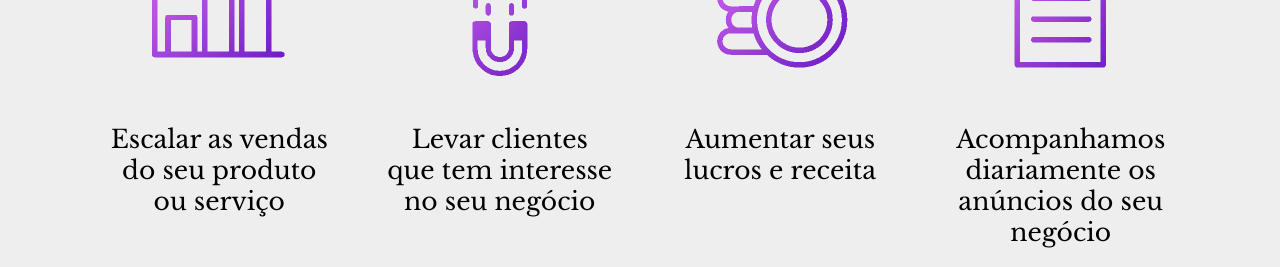
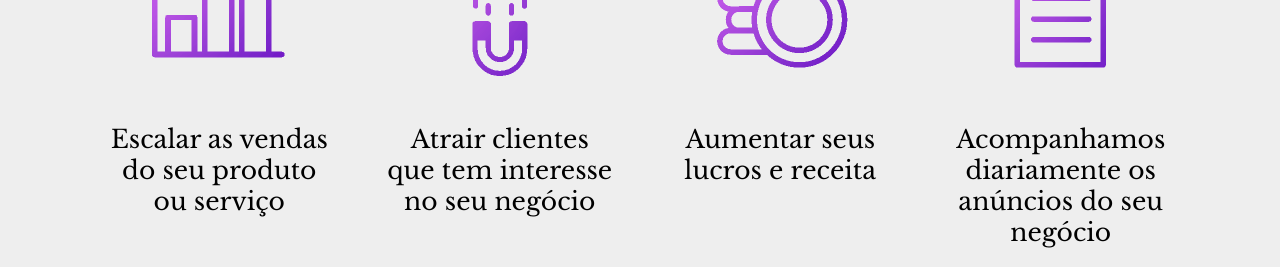
Before and after one commit to KaiooLopes/LobbyAgency, a React (Create React App) app in the folder lobbyagency/: page / in a window 1280 px wide. Shown: the part 900-1167 px from the top of the page. Built offline with nearby package versions, Linux system fonts and the light colour scheme.

Commit message:
Arrumando palavra 'Atrair'

```diff
--- a/lobbyagency/src/components/LobbyAgencyAssistence/index.js
+++ b/lobbyagency/src/components/LobbyAgencyAssistence/index.js
@@ -29,7 +29,7 @@ const LobbyAgencyAssistence = () => {
         </Card>
         <Card>
           <img src={Client} alt="client icon" />
-          <p>Levar clientes que tem interesse no seu negócio</p>
+          <p>Atrair clientes que tem interesse no seu negócio</p>
         </Card>
         <Card>
           <img src={Money} alt="doc icon" />
```
